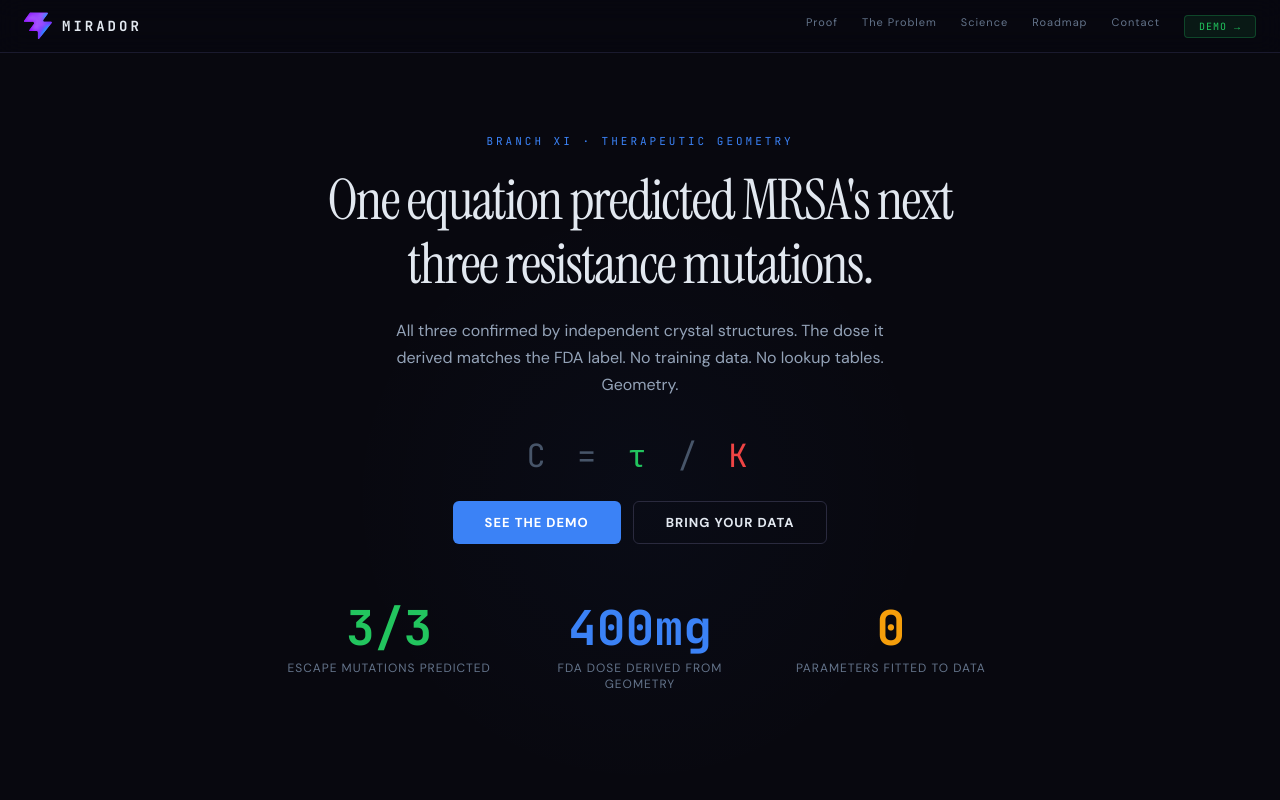
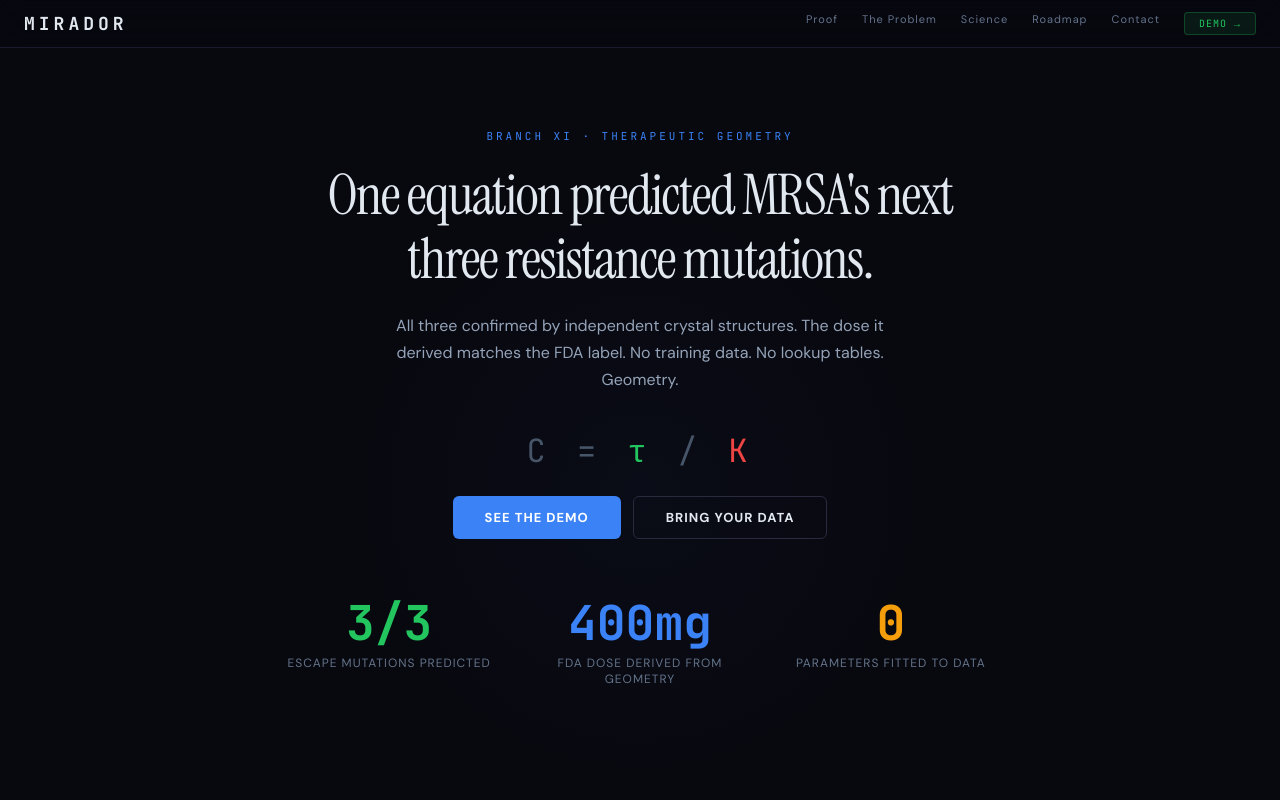
Before and after one commit to nurdymuny/mirador, a React (Vite) app in the folder mirador-frontend/: page / in a window 1280 px wide. Shown: the top 800 px of the page. Built offline with nearby package versions, Linux system fonts and the light colour scheme.

Commit message:
Fix: remove logo from landing page nav, plain MIRADOR text only

```diff
--- a/mirador-frontend/src/MiradorSite.jsx
+++ b/mirador-frontend/src/MiradorSite.jsx
@@ -334,10 +334,7 @@ export default function MiradorSite({ onLaunchDemo }) {
         borderBottom: "1px solid #1a1a2e",
         padding: "12px 24px", display: "flex", alignItems: "center", justifyContent: "space-between",
       }}>
-        <div style={{ display: "flex", alignItems: "center", gap: 10 }}>
-          <MiradorLogo size={28} />
-          <span style={{ fontSize: 14, fontWeight: 700, fontFamily: FM, letterSpacing: 3 }}>MIRADOR</span>
-        </div>
+        <div style={{ fontSize: 18, fontWeight: 700, fontFamily: FM, letterSpacing: 4, color: "#e2e8f0" }}>MIRADOR</div>
         <div style={{ display: "flex", gap: 24, fontSize: 11, fontFamily: FS }}>
           {[["#proof","Proof"],["#problem","The Problem"],["#science","Science"],["#roadmap","Roadmap"],["#contact","Contact"]].map(([h, l]) => (
             <a key={h} href={h} style={{ color: "#64748b", textDecoration: "none", letterSpacing: 1 }}
```
